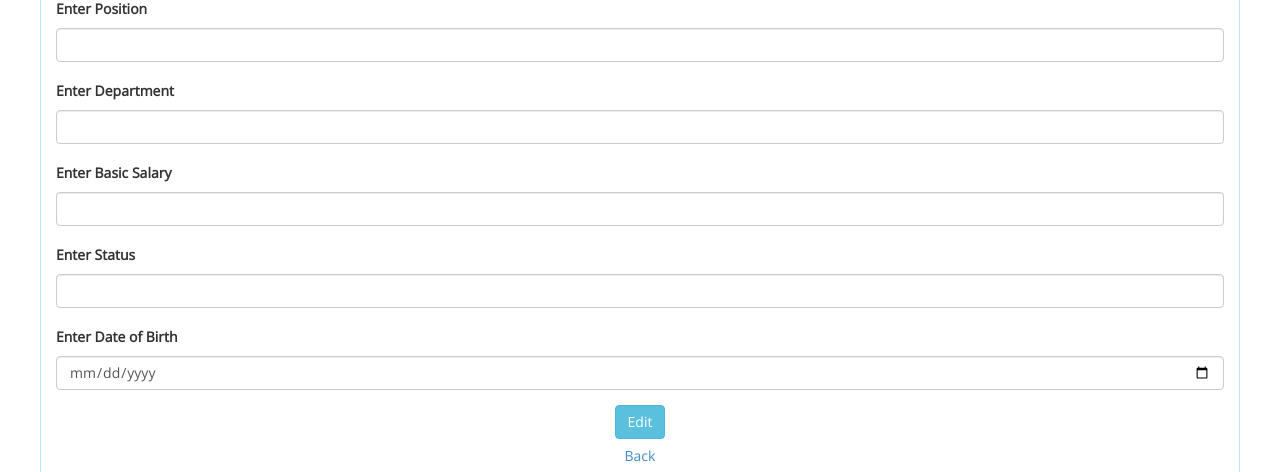
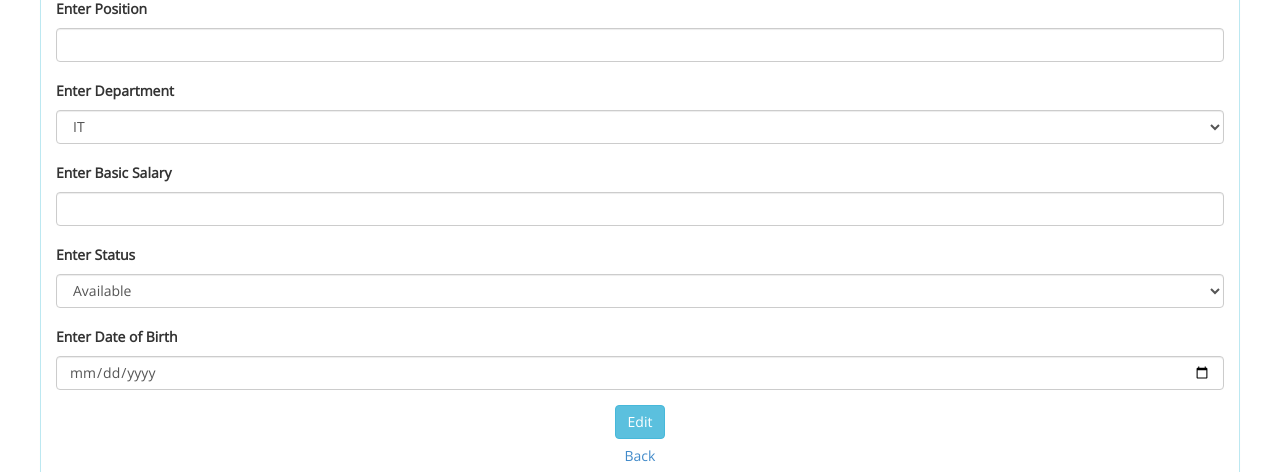
Before and after one commit to HonSiong/aws-live, a Flask app: page /editProfile/1 in a window 1280 px wide. Shown: the part 945-1417 px from the top of the page. Run offline with Flask 2, Linux system fonts and the light colour scheme; data that the repository does not hold is empty; some libraries are stand-ins or nearby versions.

Commit message:
Update editProfile.html

```diff
--- a/templates/editProfile.html
+++ b/templates/editProfile.html
@@ -104,7 +104,14 @@
                                    </div>
                                    <div class="form-group">
                                        <label>Enter Department</label>
-                                       <input class="form-control" type="text" name="department" value="{{emp[8]}}"/>
+                                       <select name="department" class="form-control" value="{{emp[8]}}">
+                                        <option value="IT">IT</option>
+                                        <option value="Marketing">Marketing</option>
+                                        <option value="Sales">Sales</option>
+                                        <option value="Human Resource">Human Resource</option>
+                                        <option value="Finance">Finance</option>
+                                        <option value="Production">Production</option>
+                                    </select>
                                    </div>
                                    <div class="form-group">
                                        <label>Enter Basic Salary</label>
@@ -112,7 +119,10 @@
                                    </div>
                                    <div class="form-group">
                                        <label>Enter Status</label>
-                                       <input class="form-control" type="text" name="status" value="{{emp[10]}}"/>
+                                       <select name="status" class="form-control" value="{{emp[10]}}">
+                                        <option value="Available">Available</option>
+                                        <option value="Resignation">Resignation</option>
+                                       </select>
                                    </div>
                                    <div class="form-group">
                                        <label>Enter Date of Birth</label>
```
